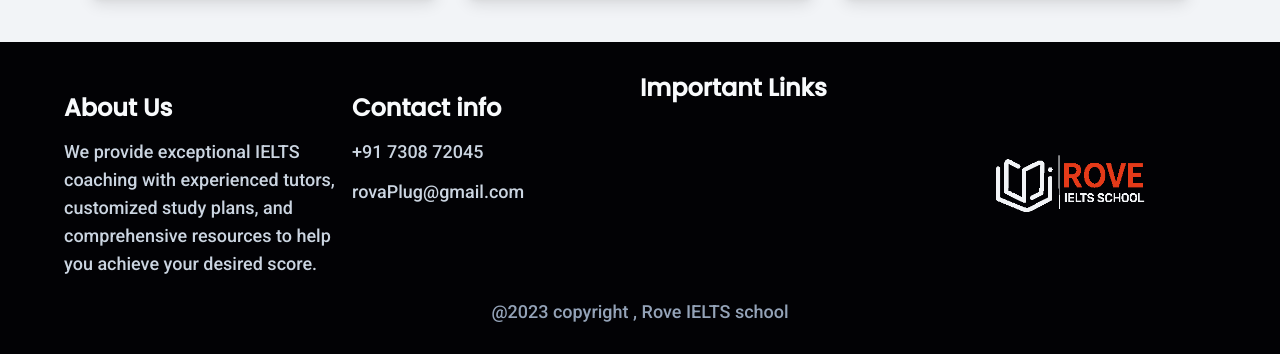
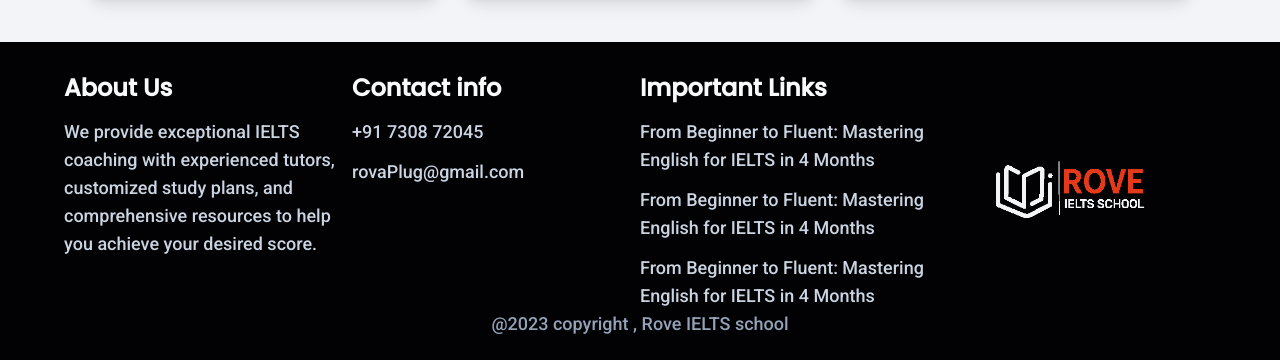
Before and after one commit to Hartaj-Singh-Dev/RevoIELTS, a React (Vite) app: page / in a window 1280 px wide. Shown: the part 2086-2446 px from the top of the page. Built offline with nearby package versions, Linux system fonts and the light colour scheme; a web font is replaced by a local one.

Commit message:
Let's test on Mobile For Prod

```diff
--- a/components/PageFooter.tsx
+++ b/components/PageFooter.tsx
@@ -4,22 +4,24 @@ const PageFooter = () => {
   return (
   <footer className="px-4 sm:px-16  py-7 bg-[#020205] min-h-[30vh]">
     <section className='grid grid-cols-1 grid-rows-4 sm:grid-cols-4 sm:grid-rows-1'>
-    <div className='w-full flex flex-col mt-5 mb-5  max-w-[20rem] items-start'>
+    <div className='w-full flex flex-col  max-w-[20rem] items-start'>
       <h2 className="font-['Poppins'] text-[1.3rem] sm:text-[1.5rem] sm:font-semibold font-medium text-slate-50">About Us</h2>
       <p className="font-['Roboto'] pt-3 text-sm sm:text-lg text-slate-300">We provide exceptional IELTS coaching with experienced tutors, customized study plans, and comprehensive resources to help you achieve your desired score.
 </p>
     </div>
-    <div className='w-full flex mt-5 mb-5 max-w-[20rem] flex-col items-start'>
+    <div className='w-full flex max-w-[20rem] flex-col items-start'>
       <h2 className="font-['Poppins'] text-[1.3rem] sm:text-[1.5rem] sm:font-semibold font-medium text-slate-50">Contact info</h2>
       <div className="">
         <p className="font-['Roboto'] pt-3 text-sm sm:text-lg text-slate-300">+91 7308 72045</p>
         <p className="font-['Roboto'] pt-3 text-sm sm:text-lg text-slate-300">rovaPlug@gmail.com</p>
       </div>
     </div>
-    <div className='w-full flex items-start'>
+    <div className='w-full flex flex-col  max-w-[20rem] items-start'>
       <h2 className="font-['Poppins'] text-[1.3rem] sm:text-[1.5rem] sm:font-semibold font-medium text-slate-50">Important Links</h2>
-      <div>
-
+      <div className=''>
+        <p className="font-['Roboto'] pt-3 text-sm sm:text-lg text-slate-300"><a href="">From Beginner to Fluent: Mastering English for IELTS in 4 Months </a></p>
+        <p className="font-['Roboto'] pt-3 text-sm sm:text-lg text-slate-300"><a href="">From Beginner to Fluent: Mastering English for IELTS in 4 Months </a></p>
+        <p className="font-['Roboto'] pt-3 text-sm sm:text-lg text-slate-300"><a href="">From Beginner to Fluent: Mastering English for IELTS in 4 Months </a></p>
       </div>
     </div>
     <div className="w-full flex justify-center items-center">
```
